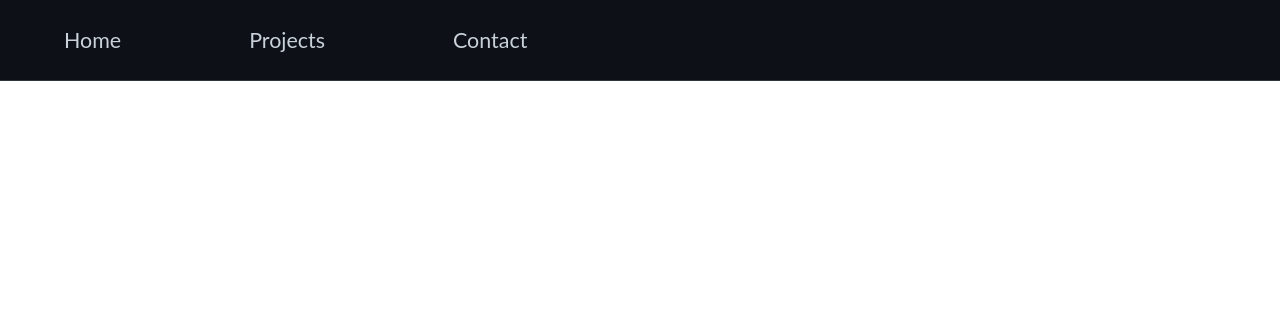
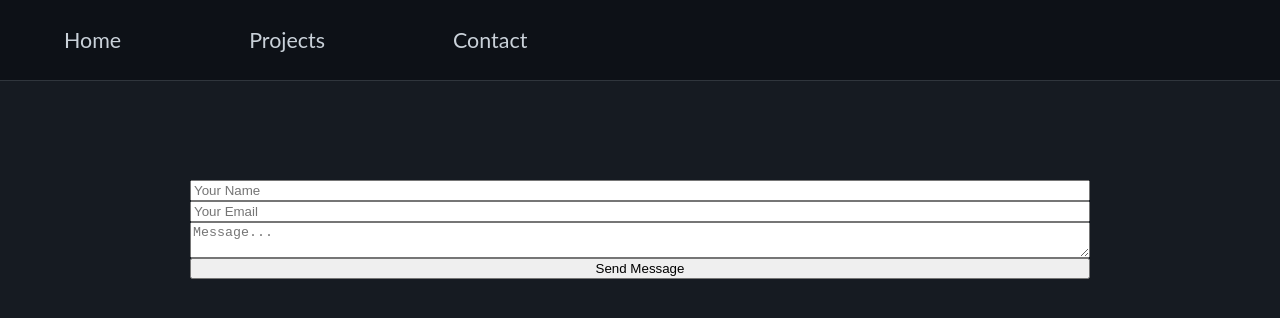
Before and after one commit to liamtbo/portfolio_website, a React (Create React App) app: page /contact in a window 1280 px wide. Shown: the top 318 px of the page. Built offline with nearby package versions, Linux system fonts and the light colour scheme.

Commit message:
contact page has text boxes

```diff
--- a/package.json
+++ b/package.json
@@ -6,6 +6,7 @@
     "cra-template": "1.2.0",
     "react": "^19.0.0",
     "react-dom": "^19.0.0",
+    "react-hook-form": "^7.54.2",
     "react-router-dom": "^7.1.5",
     "react-scripts": "5.0.1",
     "web-vitals": "^4.2.4"
--- a/src/components/NavBar.js
+++ b/src/components/NavBar.js
@@ -8,7 +8,7 @@ export function NavBar() {
     <nav className={styles.navBar}>
       <Link className={styles.navbarItem} to="/">Home</Link>
       <Link className={styles.navbarItem} to="/projects">Projects</Link>
-      <Link className={styles.navbarItem} to="/Contact">Contact</Link>
+      <Link className={styles.navbarItem} to="/contact">Contact</Link>
     </nav>
   )
 }
--- /dev/null
+++ b/src/css/ContactForm.module.css
@@ -0,0 +1,18 @@
+
+.form {
+  display: flex;
+  flex-direction: column;
+  margin-top: 80px;
+  margin-left: 90px;
+  margin-right: 90px;
+  color: #C9D1D9;
+  /* background-color: #161B22; */
+  border-radius: 10px;
+  padding: 100px;
+}
+
+.pageBackground {
+  background-color: #161B22;
+  height: 100vh;
+  width: 100vw;
+}
--- a/src/index.js
+++ b/src/index.js
@@ -4,10 +4,7 @@ import './index.css';
 import App from './App';
 import reportWebVitals from './reportWebVitals';
 import { Routes, Route, BrowserRouter } from 'react-router-dom'; // routing between pages
-import { LunarLander } from './pages/lunar_lander'
-import { MilitaryClassifier } from './pages/military_image_classifier'
 import { Projects } from './pages/projects'
-import { ArpCachePoisoning } from './pages/arp_cache_poisoning';
 import { Contact } from './pages/contact'
 
 const root = ReactDOM.createRoot(document.getElementById('root'));
@@ -15,15 +12,10 @@ root.render(
   <React.StrictMode>
     <BrowserRouter>
       <Routes>
-        <Route>
-          {/* define app routes */}
-          <Route path="/" element={<App />} /> {/* Home route */}
-          <Route path="/projects" element={<Projects />} />
-            <Route path="lunar-lander" element={<LunarLander />} />
-            <Route path="military-classifier" element={<MilitaryClassifier />} />
-            <Route path="arp-poisoning" element={<ArpCachePoisoning />} />
-          <Route path="contact" element={<Contact />} />
-        </Route>
+        {/* define app routes */}
+        <Route path="/" element={<App />} /> {/* Home route */}
+        <Route path="/projects" element={<Projects />} />
+        <Route path="/contact" element={<Contact />} />
       </Routes>
     </BrowserRouter>
   </React.StrictMode>
--- a/src/pages/arp_cache_poisoning.js
+++ /dev/null
@@ -1,9 +0,0 @@
-import React from 'react'
-
-export function ArpCachePoisoning() {
-  return (
-    <div>
-      <h1>arp cache poisining</h1>
-    </div>
-  )
-}
--- a/src/pages/contact.js
+++ b/src/pages/contact.js
@@ -1,12 +1,54 @@
 
 import React from 'react'
 import { NavBar } from '../components/NavBar'
+import { useForm } from 'react-hook-form';
+import styles from '../css/ContactForm.module.css';
+
+/*next steps making text box a conditional render,
+if they've sent a message change a state variable and make it so inputs dont show
+thanks them for sending a message
+create button for sending another which chanes state varaible back
+i just wont create a back end yet and tell him */
 
 export function Contact() {
+  // this is destructuring rets from useForm()
+  const {
+    register, // function used link form inputs to hook form so it can track their values
+    handleSubmit, // function called when form is submitted, executes a function passed to it
+} = useForm(); // hook that rets an object containing way of managing forms
+
+  // async allows function to use await inside and rets a promise
+  const onSubmit = async (data) => {
+    console.log(data);
+    // sends POST request to backend running on port 5000
+    const response = await fetch("http://localhost:5000/send-email", {
+      // tells request its of POST type
+      method: "POST",
+      // tell server the request body is JSON data
+      headers: { "Content-Type": "application/json"},
+      // converts data into JSON string, good for sending json data over networks
+      body: JSON.stringify(data),
+    });
+
+    if (response.ok) {
+      alert("Message sent successfully");
+    } else {
+      alert("Error sending message");
+    }
+  };
+
   return (
     <div>
       < NavBar />
-      <h1>headshot page</h1>
+      <div className={styles.pageBackground}>
+        {/**handleSubmit is used for validating data (not used here) and preparing data from form inputs */}
+        <form className={styles.form} onSubmit={handleSubmit(onSubmit) }>
+          <input {...register("name")} placeholder="Your Name" />
+          <input {...register("email")} placeholder="Your Email" />
+          <textarea {...register("message")} placeholder="Message..." />
+          <button type="submit">Send Message</button>
+        </form>
+      </div>
     </div>
   )
 }
--- a/src/pages/lunar_lander.js
+++ /dev/null
@@ -1,12 +0,0 @@
-
-import React from 'react';
-import { NavBar } from '../components/NavBar';
-
-export function LunarLander() {
-  return (
-    <div>
-      < NavBar />
-      <h1>Lunar Landing Page</h1>
-    </div>
-  )
-}
--- a/src/pages/military_image_classifier.js
+++ /dev/null
@@ -1,14 +0,0 @@
-
-import React from 'react';
-import { NavBar } from '../components/NavBar'
-
-export function MilitaryClassifier() {
-  return (
-    <div>
-      < NavBar />
-      <h1>
-        Military classifier
-      </h1>
-    </div>
-  )
-}
```
Also changed, not shown: 1 other file (tests, documents, lock files or other folders).
